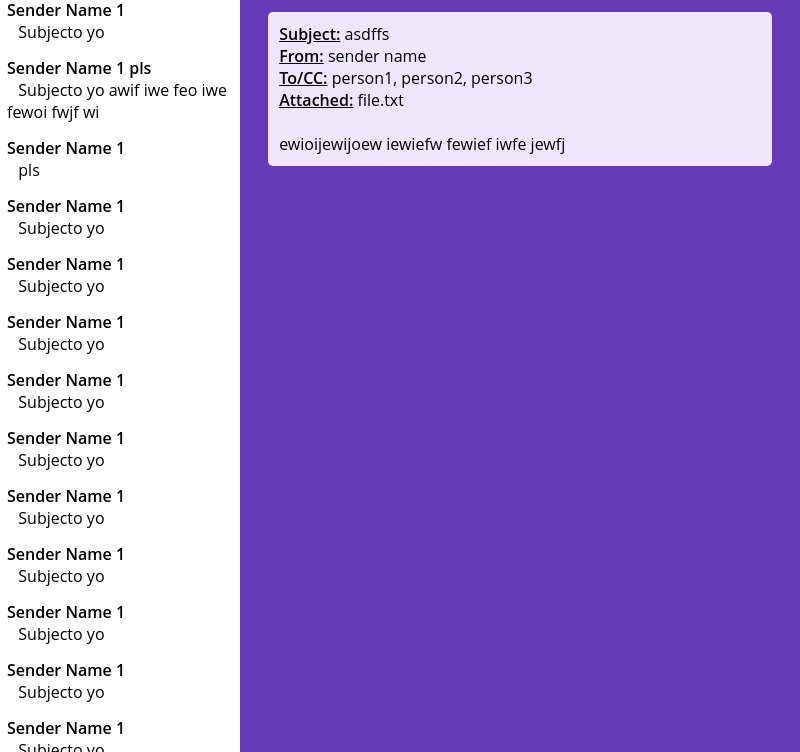
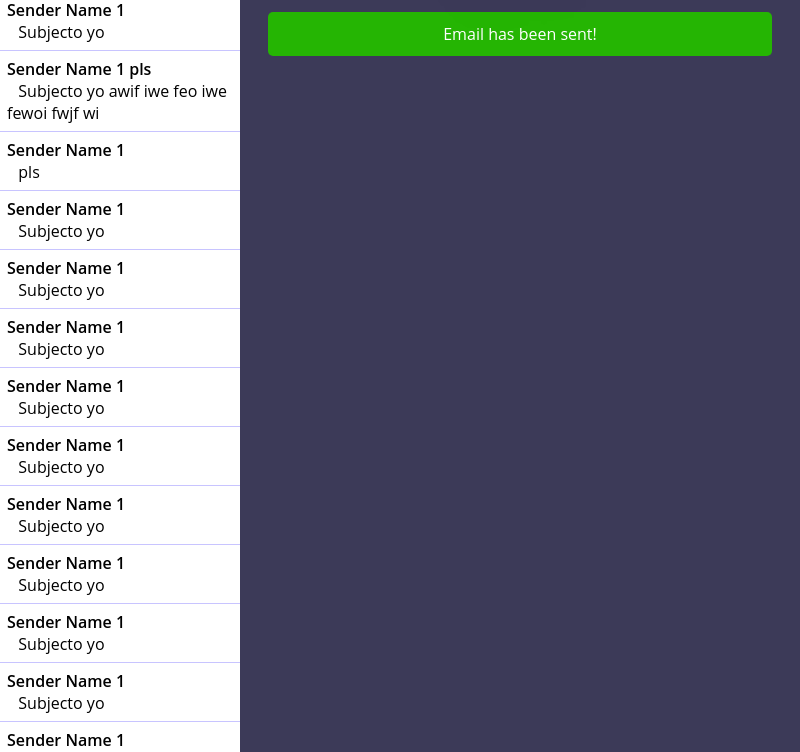
Before and after one commit to CyrusRoshan/Posteur, an Electron app: page electron/index.html in a window 800 px wide. Shown: the part 48-800 px from the top of the page. Drawn offline with nearby package versions, Linux system fonts and the light colour scheme.

Commit message:
commit eventually

```diff
--- a/electron/index.html
+++ b/electron/index.html
@@ -2,9 +2,9 @@
 <html ng-app="EmailApp">
   <head>
     <meta charset="UTF-8">
-    <title>Posteur</title>
+    <title>Postéur</title>
     <link rel="stylesheet" type="text/css" href="./style.css">
-    <script src="https://ajax.googleapis.com/ajax/libs/angularjs/1.5.3/angular.min.js"></script>
+    <script src="./node_modules/angular/angular.js"></script>
     <script src="./index.js"></script>
   </head>
   <body>
@@ -27,37 +27,41 @@
       </div>
       <div id="right">
         <div class="bar" id="mainBar">
-          <div id="refresh" ng-click="emailCtrl.refresh()" ng-class="{composeSpin: emailCtrl.isRefreshing()}">
+          <div id="refresh" ng-click="emailCtrl.refresh()">
             &#10227;
           </div>
           <div id="logo">
-            [moustache here]
+            Postéur
           </div>
-          <div id="compose">
-            +
+          <div id="compose" ng-click="emailCtrl.compose()">
+            {{emailCtrl.currentComposeState}}
           </div>
         </div>
         <div class="buffer"></div>
         <div id="mainView">
-          <div id="composeView">
-
+          <div id="emailSent" ng-class="{hide: !emailCtrl.emailSent, show: emailCtrl.emailSent}">Email has been sent!</div>
+          <div ng-class="{hide: emailCtrl.currentComposeState === '+', show: emailCtrl.currentComposeState != '+'}" id="composeView">
+            <div id="sendMail" ng-click="emailCtrl.sendMail()">Send</div>
+            <input id="writeSubject" ng-model="emailCtrl.currentComposeEmail.subject" placeholder="Subject: "></input>
+            <input id="writeRecipients" ng-model="emailCtrl.currentComposeEmail.recipients" placeholder="To:"></input>
+            <textarea id="writeBody" ng-model="emailCtrl.currentComposeEmail.body" cols="40" rows="10" placeholder="Body:"></textarea>
           </div>
-          <div id="readView">
+          <div ng-class="{hide: !emailCtrl.selectedEmail, show: Boolean(emailCtrl.selectedEmail)}" id="readView">
             <div id="readSubject">
-              <div class="preText">Subject:</div> asdffs
+              <div class="preText">Subject:</div> {{emailCtrl.selectedEmail.subject}}
             </div>
             <div id="readSender">
-              <div class="preText">From:</div> sender name
+              <div class="preText">From:</div> {{emailCtrl.selectedEmail.sender}}
             </div>
             <div id="readRecipients">
-              <div class="preText">To/CC:</div> person1, person2, person3
+              <div class="preText">To/CC:</div> {{emailCtrl.selectedEmail.recipients}}
             </div>
-            <div id="readAttachments">
-              <div class="preText">Attached:</div> file.txt
+            <div ng-class="{hide: !emailCtrl.selectedEmail.attachments, show: Boolean(emailCtrl.selectedEmail.attachments)}" id="readAttachments">
+              <div class="preText">Attached:</div> {{emailCtrl.selectedEmail.attachments}}
             </div>
             <br>
             <div id="readMessage">
-              ewioijewijoew iewiefw fewief iwfe jewfj
+              {{emailCtrl.selectedEmail.body}}
             </div>
           </div>
         </div>
--- a/electron/index.js
+++ b/electron/index.js
@@ -1,15 +1,38 @@
 angular.module('EmailApp', [])
   .controller('EmailCtrl', ['$scope', function($scope) {
     var emailCtrl = this;
-    var selectedEmail = undefined;
 
+    emailCtrl.selectedEmail = undefined;
     emailCtrl.isSelected = function(email) {
-      if (email === selectedEmail)
+      if (email.email === emailCtrl.selectedEmail)
         return true;
       return false;
     }
+    emailCtrl.selectEmail = function(email) {
+      emailCtrl.selectedEmail = email.email;
+    }
 
-    emailCtrl.lolbugfix = "";
+    emailCtrl.refresh = function() {
+      console.log('Refreshing...');
+    }
+
+    emailCtrl.currentComposeState = '+';
+    emailCtrl.currentComposeEmail = {};
+    emailCtrl.compose = function() {
+      if (emailCtrl.currentComposeState === '+') {
+        emailCtrl.currentComposeState = 'X';
+      } else {
+        emailCtrl.currentComposeState = '+';
+        emailCtrl.currentComposeEmail = {};
+      }
+    }
+
+    emailCtrl.sendMail = function() {
+      console.log(emailCtrl.currentComposeEmail);
+      emailCtrl.compose();
+    }
+
+    emailCtrl.emailSent = true;
 
     emailSearch = function(search) {
       var query = search.value.toLowerCase();
@@ -63,11 +86,7 @@ angular.module('EmailApp', [])
               attachments: undefined
             })
     }
-
     $scope.displayedEmails = emailCtrl.emails;
 
-    emailCtrl.selectEmail = function(email) {
-      selectedEmail = email;
-    }
 
   }]);
--- a/electron/style.css
+++ b/electron/style.css
@@ -24,6 +24,7 @@ html, body {
 .leftEmail {
   background-color: white;
   padding: 7px;
+  border-bottom: 1px solid #C8C4FF;
 }
 
 .leftEmail .sender {
@@ -35,15 +36,15 @@ html, body {
   display: -webkit-box;
   -webkit-line-clamp: 2;
   -webkit-box-orient: vertical;
+  overflow: hidden;
 }
 
 .leftEmail.selectedLeftEmail {
-  background-color: #CDBFE6;
+  background-color: #DFDEFF;
 }
 
 #searchBar {
   width: 30%;
-  background-color: #2196F3;
   color: white;
   display: flex;
   justify-content: center;
@@ -53,24 +54,25 @@ html, body {
 #searchBox {
   background-color: white;
   line-height: normal;
-  width: 70%;
+  width: 90%;
   border: 0;
   padding-left: 10px;
   border-radius: 10px;
   font-size: 14px;
+  height: 23px;
 }
 
 #right {
   float: left;
+  overflow: scroll;
   display: block;
   width: 70%;
   height: 100vh;
-  background-color: #673AB7;
+  background-color: #3C3A58;
 }
 
 #mainBar {
   width: 64%;
-  background-color: #2196F3;
   padding-left: 3%;
   padding-right: 3%;
   display: flex;
@@ -81,9 +83,11 @@ html, body {
 .bar {
   height: 40px;
   position: fixed;
+  background-color: #FF9800;
 }
 
 #refresh {
+  cursor: pointer;
   background-color: white;
   padding-right: 6px;
   padding-left: 7px;
@@ -93,6 +97,7 @@ html, body {
 }
 
 #compose {
+  cursor: pointer;
   background-color: white;
   padding: 7px;
   padding-top: 0px;
@@ -101,12 +106,17 @@ html, body {
 }
 
 #logo {
+  color: white;
+  text-shadow: 1px 1px 100px black;
+  font-family: raleway;
+  font-size: 23px;
 }
 
 #readView {
   width: 86%;
   margin-left: 5%;
-  background-color: #F0E7FF;
+  background-color: #FFD495;
+  color: #352000;
   margin-top: 20px;
   padding: 2%;
   border-radius: 5px;
@@ -115,10 +125,116 @@ html, body {
 
 #readView .preText {
   display: inline;
-  text-decoration: underline;
+  font-family: lato;
   font-weight: 600;
+}
+
+#readView div {
+  background-color: #FFFBF5;
+  background-color: #FFFBF5;
+  border-radius: 5px;
+  padding: 0.5%;
+  margin-bottom: -8px;
+  padding-bottom: 10px;
+  padding-top: 4px;
+}
+
+#readView div:last-of-type {
+  border-radius: 5px;
+  padding: 0.5%;
+  margin-top: 5px;
+  margin: 0;
+}
+
+#composeView {
+  width: 86%;
+  margin-left: 5%;
+  background-color: #FFD495;
+  color: white;
+  margin-top: 20px;
+  padding: 2%;
+  border-radius: 5px;
+  -webkit-user-select: initial;
+}
+
+#composeView input {
+  width: 93%;
+  border-radius: 5px;
+  margin-left: 2%;
+  border: 0;
+  padding: 1%;
+  font-size: 16px;
+  margin-bottom: 5px;
+  background-color: #FFFBF5;
+}
+
+#composeView #writeBody {
+  margin-top: 5px;
+  border-radius: 5px;
+  padding: 1%;
+  resize: none;
+  width: 93%;
+  margin-left: 2%;
+  border: 0;
+  background-color: #FFFBF5;
+  font-size: 16px;
+}
+
+#sendMail {
+  cursor: pointer;
+  margin-left: 2%;
+  margin-right: 3%;
+  padding: 1%;
+  background-color: #7773B1;
+  margin-bottom: 10px;
+  border-radius: 5px;
+  margin-top: 5px;
+  text-align: center;
+  -webkit-user-select: none;
 }
 
 .buffer {
   padding-top: 40px;
 }
+
+#emailSent {
+  width: 86%;
+  margin-left: 5%;
+  background-color: #25B503;
+  color: white;
+  text-align: center;
+  margin-top: 20px;
+  padding: 2%;
+  border-radius: 5px;
+  -webkit-user-select: initial;
+}
+
+.hide {
+  overflow: hidden;
+  max-height: 0;
+  padding-top: 0 !important;
+  padding-bottom: 0 !important;
+  margin-top: 0 !important;
+  margin-bottom: 0 !important;
+  -moz-transition-duration: 0.3s;
+  -webkit-transition-duration: 0.3s;
+  -o-transition-duration: 0.3s;
+  transition-duration: 0.3s;
+  -moz-transition-timing-function: cubic-bezier(0, 1, 0.5, 1);
+  -webkit-transition-timing-function: cubic-bezier(0, 1, 0.5, 1);
+  -o-transition-timing-function: cubic-bezier(0, 1, 0.5, 1);
+  transition-timing-function: cubic-bezier(0, 1, 0.5, 1);
+}
+
+.show {
+  -moz-transition-duration: 0.3s;
+  -webkit-transition-duration: 0.3s;
+  -o-transition-duration: 0.3s;
+  transition-duration: 0.3s;
+  -moz-transition-timing-function: ease-in;
+  -webkit-transition-timing-function: ease-in;
+  -o-transition-timing-function: ease-in;
+  transition-timing-function: ease-in;
+  max-height: 1000px;
+  overflow: hidden;
+}
```
